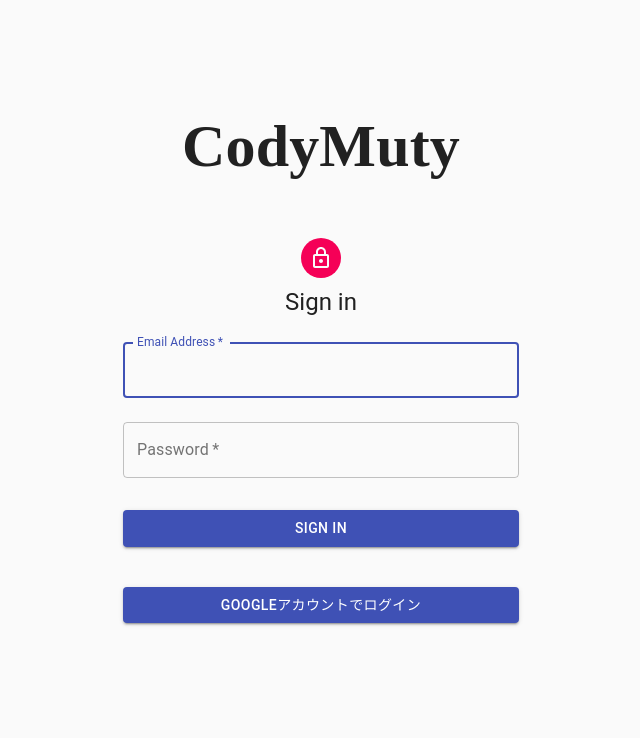
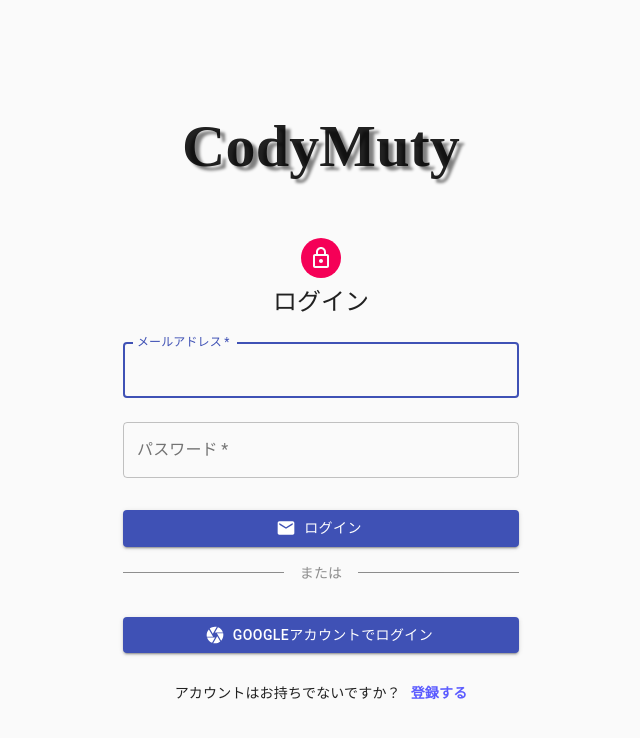
Before and after one commit to kod-source/CodyMuty, a React (Create React App) app: page / in a window 1280 px wide. Shown: the top 738 px of the page, without its empty margins (319-959 px from the left). Built offline with nearby package versions, Linux system fonts and the light colour scheme; no server answers.

Commit message:
メールアドレスログイン機能搭載

```diff
--- a/src/components/Auth.module.css
+++ b/src/components/Auth.module.css
@@ -1,7 +1,20 @@
 .login_toggleMode {
   cursor: pointer;
-  color: #0000ff;
+  color: rgb(91, 91, 255);
+  font-weight: 900;
+  padding-left: 10px;
 }
+
+.login_toggle {
+  font-weight: 550;
+  text-align: center;
+}
+
+.login_right {
+  text-align: right;
+  cursor: pointer;
+}
+
 .login_modal {
   text-align: center;
 }
@@ -23,5 +36,28 @@
 
 .login_title {
   font-size: 60px;
-  font-family: 'Homemade Apple', cursive;
+  font-family: "Homemade Apple", cursive;
+  text-shadow: 5px 4px 3px #808080;
 }
+
+.login_bar {
+  display: flex;
+  align-items: center;
+  opacity: 0.5;
+  margin-bottom: 10px;
+}
+
+.login_bar:before,
+.login_bar:after {
+  border-top: 1px solid;
+  content: "";
+  flex-grow: 1;
+}
+
+.login_bar:before {
+  margin-right: 1rem;
+}
+
+.login_bar:after {
+  margin-left: 1rem;
+}
--- a/src/components/Auth.tsx
+++ b/src/components/Auth.tsx
@@ -1,30 +1,35 @@
-import React from 'react';
+import React, { useState } from "react";
 import { useDispatch } from "react-redux";
 import styles from "./Auth.module.css";
 import { auth, provider, storage } from "../firebase";
-import Avatar from '@material-ui/core/Avatar';
-import Button from '@material-ui/core/Button';
-import CssBaseline from '@material-ui/core/CssBaseline';
-import TextField from '@material-ui/core/TextField';
-import FormControlLabel from '@material-ui/core/FormControlLabel';
-import Checkbox from '@material-ui/core/Checkbox';
-import Link from '@material-ui/core/Link';
-import Grid from '@material-ui/core/Grid';
-import Box from '@material-ui/core/Box';
-import LockOutlinedIcon from '@material-ui/icons/LockOutlined';
-import Typography from '@material-ui/core/Typography';
-import { makeStyles } from '@material-ui/core/styles';
-import Container from '@material-ui/core/Container';
+import Avatar from "@material-ui/core/Avatar";
+import Button from "@material-ui/core/Button";
+import CssBaseline from "@material-ui/core/CssBaseline";
+import TextField from "@material-ui/core/TextField";
+import FormControlLabel from "@material-ui/core/FormControlLabel";
+import Checkbox from "@material-ui/core/Checkbox";
+import Link from "@material-ui/core/Link";
+import Grid from "@material-ui/core/Grid";
+import Box from "@material-ui/core/Box";
+import LockOutlinedIcon from "@material-ui/icons/LockOutlined";
+import Typography from "@material-ui/core/Typography";
+import { makeStyles } from "@material-ui/core/styles";
+import Container from "@material-ui/core/Container";
+import SendIcon from "@material-ui/icons/Send";
+import CameraIcon from "@material-ui/icons/Camera";
+import EmailIcon from "@material-ui/icons/Email";
+import AccountCircleIcon from "@material-ui/icons/AccountCircle";
+import { error } from "node:console";
 
 function Copyright() {
   return (
     <Typography variant="body2" color="textSecondary" align="center">
-      {'Copyright © '}
+      {"Copyright © "}
       <Link color="inherit" href="https://material-ui.com/">
         Your Website
-      </Link>{' '}
+      </Link>{" "}
       {new Date().getFullYear()}
-      {'.'}
+      {"."}
     </Typography>
   );
 }
@@ -32,16 +37,16 @@
 const useStyles = makeStyles((theme) => ({
   paper: {
     marginTop: theme.spacing(8),
-    display: 'flex',
-    flexDirection: 'column',
-    alignItems: 'center',
+    display: "flex",
+    flexDirection: "column",
+    alignItems: "center",
   },
   avatar: {
     margin: theme.spacing(1),
     backgroundColor: theme.palette.secondary.main,
   },
   form: {
-    width: '100%',
+    width: "100%",
     marginTop: theme.spacing(1),
   },
   submit: {
@@ -51,9 +56,29 @@
 
 const Auth: React.FC = () => {
   const classes = useStyles();
+  const [email, setEmail] = useState("");
+  const [password, setPassword] = useState("");
+  const [isLogin, setIsLogin] = useState(true);
+
+  const signInEmail = async () => {
+    try {
+      await auth.signInWithEmailAndPassword(email, password);
+    } catch (error) {
+      alert("メールアドレスまたはパスワードが正しくありません");
+    }
+  };
+
+  const signUpEmail = async () => {
+    try {
+      await auth.createUserWithEmailAndPassword(email, password);
+    } catch (error) {
+      alert(error.message);
+    }
+  };
+
   const signInGoogle = async () => {
-    await auth.signInWithPopup(provider).catch((err) => alert(err.message))
-  }
+    await auth.signInWithPopup(provider).catch((err) => alert(err.message));
+  };
 
   return (
     <Container component="main" maxWidth="xs">
@@ -64,7 +89,7 @@
           <LockOutlinedIcon />
         </Avatar>
         <Typography component="h1" variant="h5">
-          Sign in
+          {isLogin ? "ログイン" : "新規アカウント登録"}
         </Typography>
         <form className={classes.form} noValidate>
           <TextField
@@ -73,10 +98,14 @@
             required
             fullWidth
             id="email"
-            label="Email Address"
+            label="メールアドレス"
             name="email"
             autoComplete="email"
             autoFocus
+            value={email}
+            onChange={(e: React.ChangeEvent<HTMLInputElement>) => {
+              setEmail(e.target.value);
+            }}
           />
           <TextField
             variant="outlined"
@@ -84,10 +113,14 @@
             required
             fullWidth
             name="password"
-            label="Password"
+            label="パスワード"
             type="password"
             id="password"
             autoComplete="current-password"
+            value={password}
+            onChange={(e: React.ChangeEvent<HTMLInputElement>) => {
+              setPassword(e.target.value);
+            }}
           />
           <Button
             type="submit"
@@ -95,23 +128,49 @@
             variant="contained"
             color="primary"
             className={classes.submit}
+            startIcon={<EmailIcon />}
+            onClick={(e) => {
+              e.preventDefault();
+              isLogin ? signInEmail() : signUpEmail();
+            }}
           >
-            Sign In
+            {isLogin ? "ログイン" : "新規アカウント登録"}
           </Button>
+          <Grid className={styles.login_bar}>または</Grid>
           <Button
             fullWidth
             variant="contained"
             color="primary"
             className={classes.submit}
+            startIcon={<CameraIcon />}
             onClick={signInGoogle}
           >
             Googleアカウントでログイン
           </Button>
+          <Grid>
+            {isLogin ? (
+              <p className={styles.login_toggle}>
+                アカウントはお持ちでないですか？
+                <span
+                  className={styles.login_toggleMode}
+                  onClick={() => setIsLogin(false)}
+                >
+                  登録する
+                </span>
+              </p>
+            ) : (
+              <p
+                className={styles.login_right}
+                onClick={() => setIsLogin(true)}
+              >
+                ログインに戻る
+              </p>
+            )}
+          </Grid>
         </form>
       </div>
-
     </Container>
   );
-}
+};
 
 export default Auth;
```
